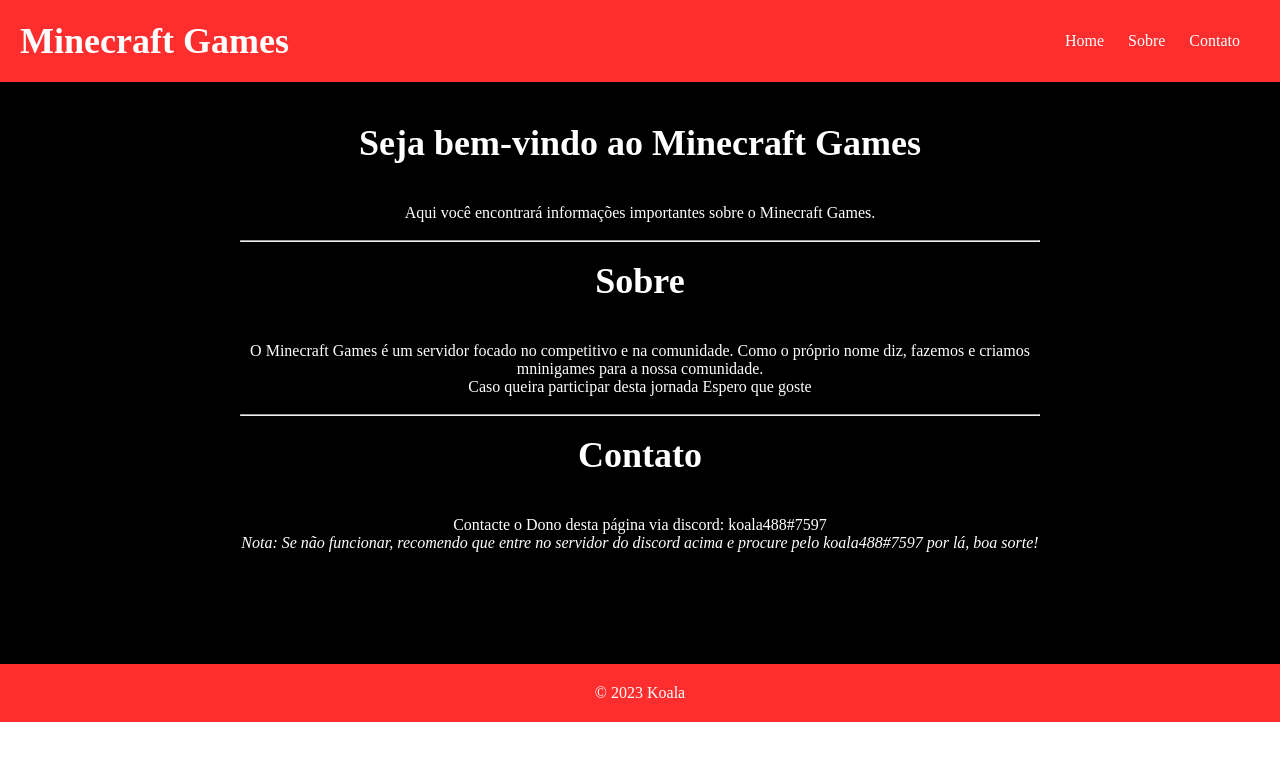
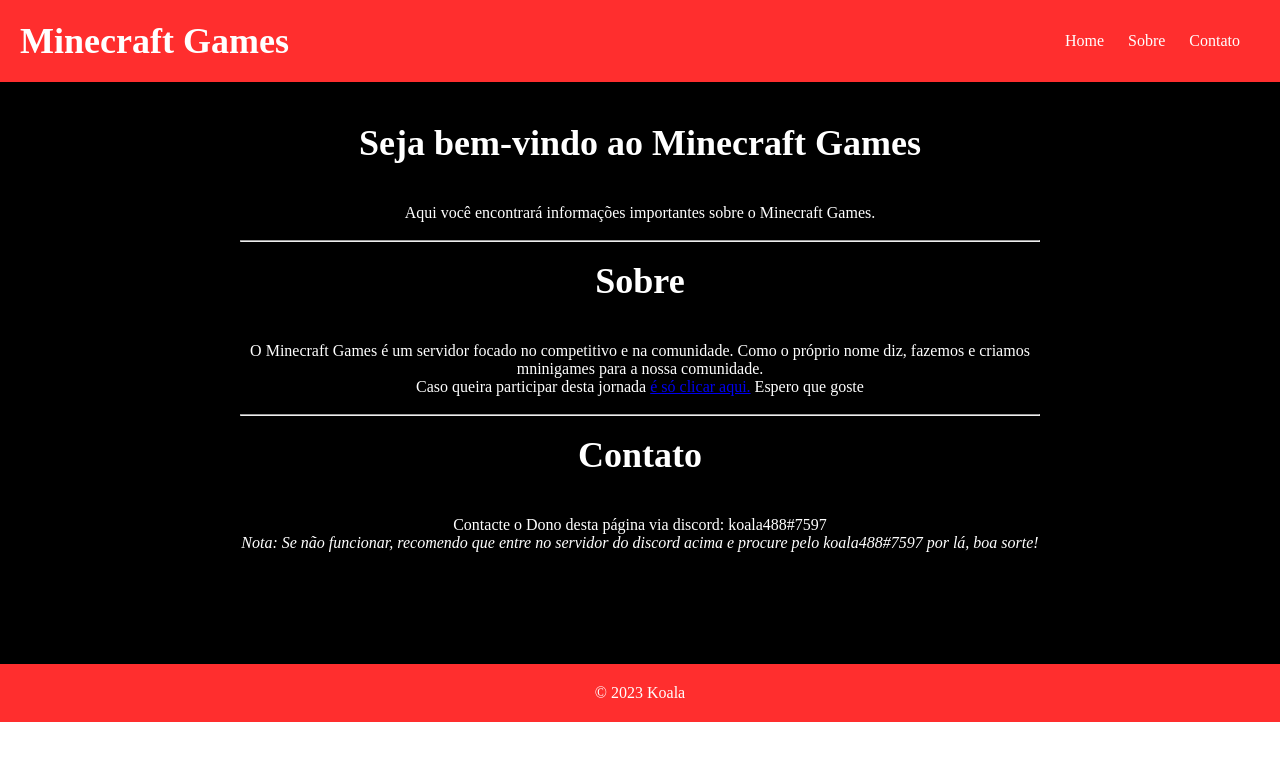
Before and after one commit to koala488/koala488.github.io, a plain HTML site: page Informações.html in a window 1280 px wide. Drawn offline with Linux system fonts and the light colour scheme.

Commit message:
Update Informações.html

```diff
--- a/Informações.html
+++ b/Informações.html
@@ -26,7 +26,7 @@
         <br>
         <h2>Sobre</h2>
         <p>O Minecraft Games é um servidor focado no competitivo e na comunidade. Como o próprio nome diz, fazemos e criamos mninigames para a nossa comunidade.</p>
-        <p>Caso queira participar desta jornada <a href="https://discord.gg/6dcDwYcRSv" é só clicar aqui.></a> Espero que goste</p>
+        <p>Caso queira participar desta jornada <a href="https://discord.gg/6dcDwYcRSv" target="_blank">é só clicar aqui.</a> Espero que goste</p>
         <br>
         <hr>
         <br>
```
